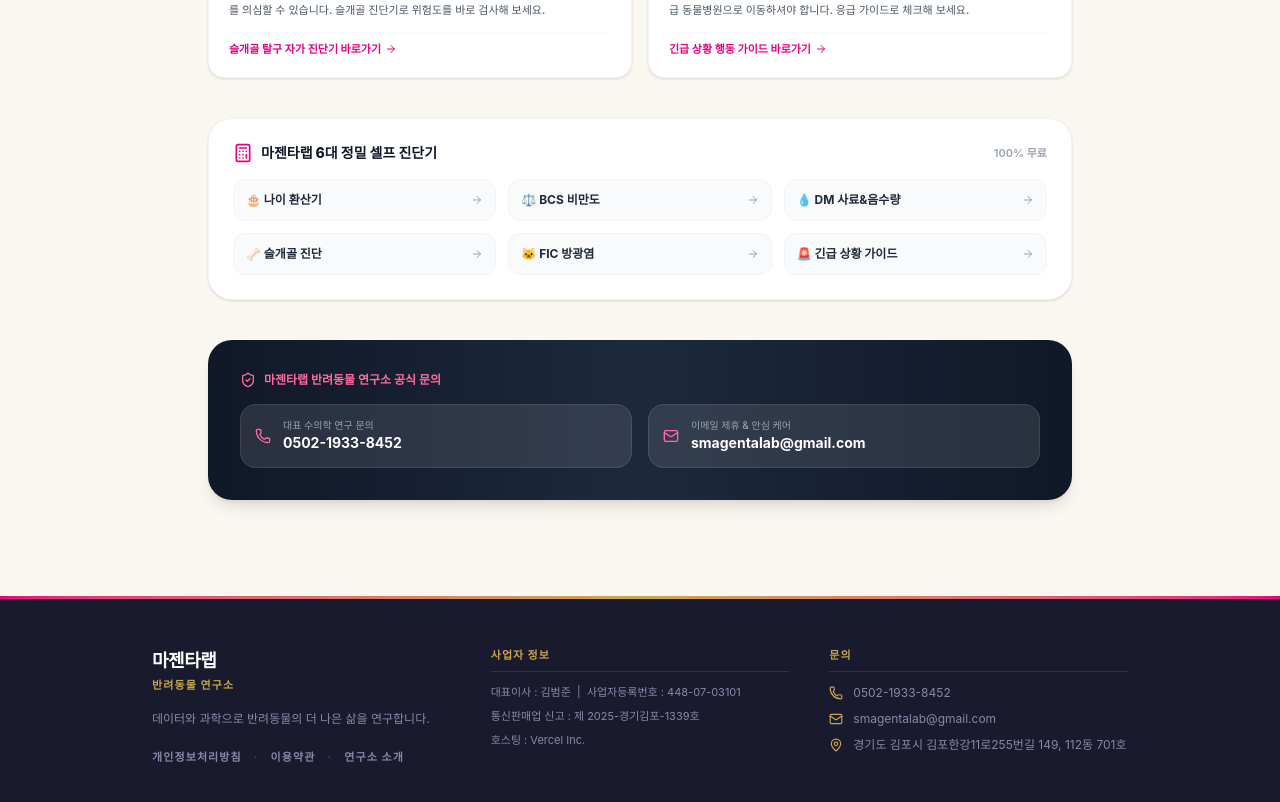
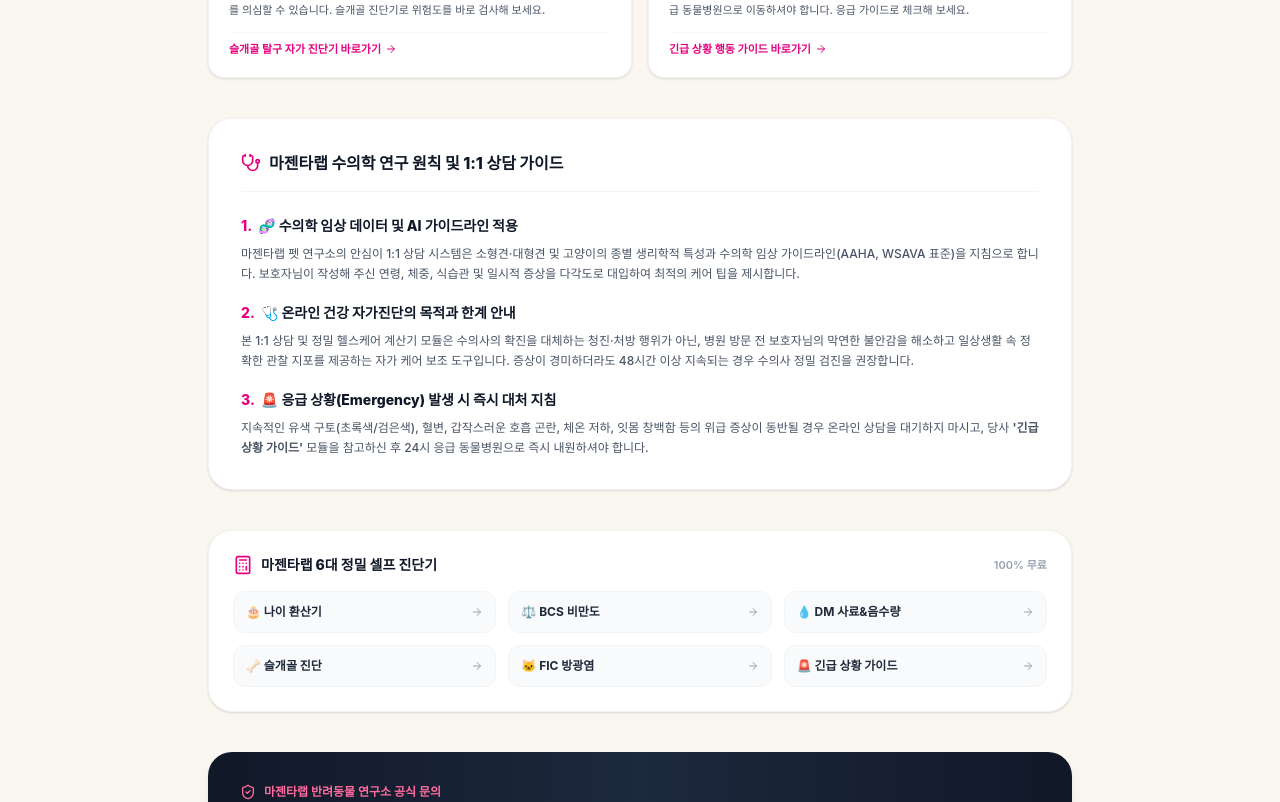
Before and after one commit to drivehihi-ctrl/magentalab-blog, a Next.js app: page /ask-ansimi in a window 1280 px wide. Shown: the part 1143-1945 px from the top of the page. Built offline with nearby package versions, Linux system fonts and the light colour scheme; no server answers; a web font is replaced by a local one.

Commit message:
feat(ask-ansimi): add veterinary research principles text block & update footer hosting info

```diff
--- a/app/ask-ansimi/AskAnsimiClient.tsx
+++ b/app/ask-ansimi/AskAnsimiClient.tsx
@@ -224,6 +224,43 @@ export default function AskAnsimiClient() {
           </div>
         </div>
 
+        {/* Veterinary Research Principles & E-E-A-T Guide Text Block */}
+        <div className="bg-white rounded-3xl p-6 sm:p-8 border border-gray-100 shadow-sm space-y-6">
+          <div className="flex items-center gap-2 border-b border-gray-100 pb-4">
+            <Stethoscope className="w-5 h-5 text-[#E5007E]" />
+            <h3 className="text-base font-extrabold text-gray-900">마젠타랩 수의학 연구 원칙 및 1:1 상담 가이드</h3>
+          </div>
+
+          <div className="prose prose-sm max-w-none text-gray-600 space-y-5 leading-relaxed text-xs sm:text-sm font-medium">
+            <div className="space-y-2">
+              <h4 className="font-extrabold text-gray-900 text-xs sm:text-sm flex items-center gap-1.5">
+                <span className="text-[#E5007E]">1.</span> 🧬 수의학 임상 데이터 및 AI 가이드라인 적용
+              </h4>
+              <p className="text-gray-600 leading-relaxed text-[12px] sm:text-xs">
+                마젠타랩 펫 연구소의 안심이 1:1 상담 시스템은 소형견·대형견 및 고양이의 종별 생리학적 특성과 수의학 임상 가이드라인(AAHA, WSAVA 표준)을 지침으로 합니다. 보호자님이 작성해 주신 연령, 체중, 식습관 및 일시적 증상을 다각도로 대입하여 최적의 케어 팁을 제시합니다.
+              </p>
+            </div>
+
+            <div className="space-y-2">
+              <h4 className="font-extrabold text-gray-900 text-xs sm:text-sm flex items-center gap-1.5">
+                <span className="text-[#E5007E]">2.</span> 🩺 온라인 건강 자가진단의 목적과 한계 안내
+              </h4>
+              <p className="text-gray-600 leading-relaxed text-[12px] sm:text-xs">
+                본 1:1 상담 및 정밀 헬스케어 계산기 모듈은 수의사의 확진을 대체하는 청진·처방 행위가 아닌, 병원 방문 전 보호자님의 막연한 불안감을 해소하고 일상생활 속 정확한 관찰 지포를 제공하는 자가 케어 보조 도구입니다. 증상이 경미하더라도 48시간 이상 지속되는 경우 수의사 정밀 검진을 권장합니다.
+              </p>
+            </div>
+
+            <div className="space-y-2">
+              <h4 className="font-extrabold text-gray-900 text-xs sm:text-sm flex items-center gap-1.5">
+                <span className="text-[#E5007E]">3.</span> 🚨 응급 상황(Emergency) 발생 시 즉시 대처 지침
+              </h4>
+              <p className="text-gray-600 leading-relaxed text-[12px] sm:text-xs">
+                지속적인 유색 구토(초록색/검은색), 혈변, 갑작스러운 호흡 곤란, 체온 저하, 잇몸 창백함 등의 위급 증상이 동반될 경우 온라인 상담을 대기하지 마시고, 당사 <strong>'긴급 상황 가이드'</strong> 모듈을 참고하신 후 24시 응급 동물병원으로 즉시 내원하셔야 합니다.
+              </p>
+            </div>
+          </div>
+        </div>
+
         {/* Health Calculator Quick Bar */}
         <div className="bg-white rounded-3xl p-6 border border-gray-100 shadow-sm space-y-4">
           <div className="flex items-center justify-between">
--- a/components/Footer.tsx
+++ b/components/Footer.tsx
@@ -60,7 +60,7 @@ export default function Footer() {
             <div className="text-[11px] text-[#8888aa] leading-relaxed space-y-1.5">
               <p>대표이사 : 김범준 &nbsp;|&nbsp; 사업자등록번호 : 448-07-03101</p>
               <p>통신판매업 신고 : 제 2025-경기김포-1339호</p>
-              <p>호스팅 : Vercel Inc.</p>
+              <p>호스팅 제공자 : Vercel Inc. / (주)가비아</p>
             </div>
           </div>
 
```
